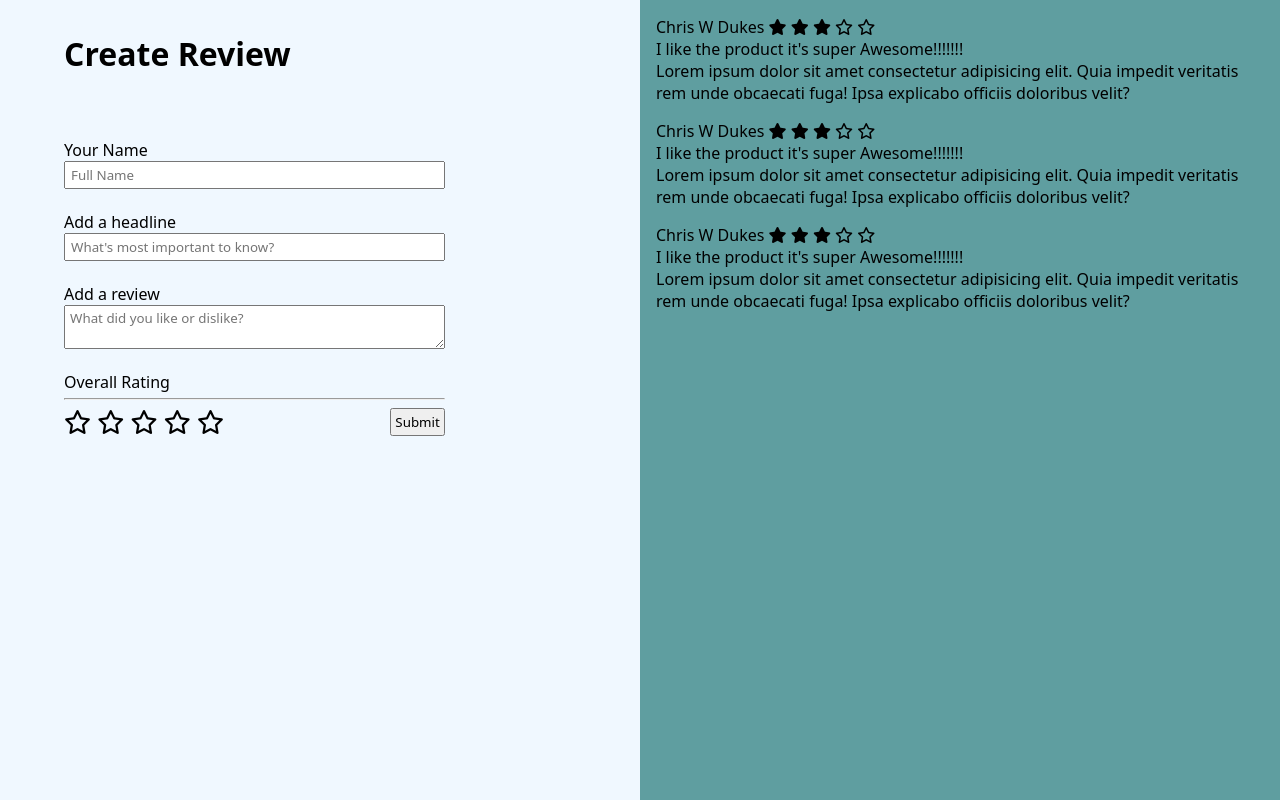
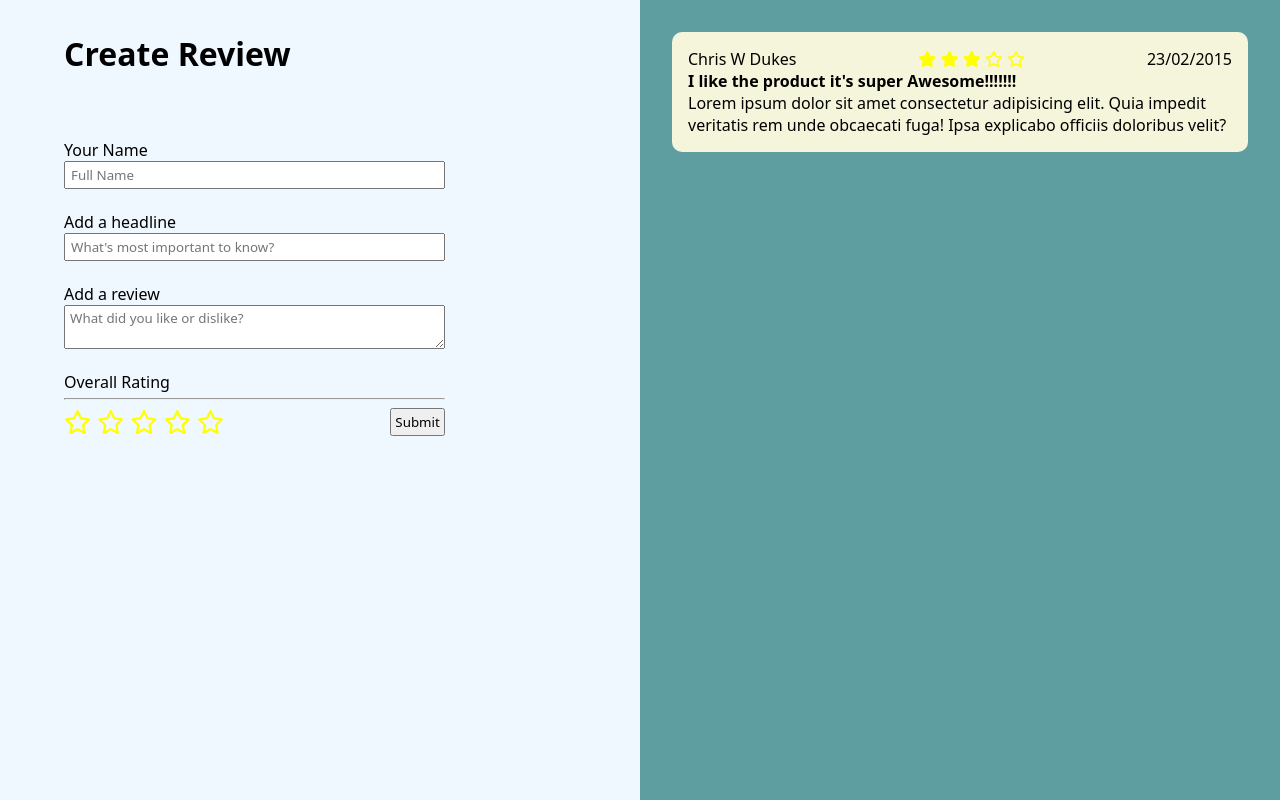
Before and after one commit to ha-rshh/ReviewCollector, a plain HTML site: page index.html in a window 1280 px wide. Drawn offline with Linux system fonts and the light colour scheme.

Commit message:
added css

```diff
--- a/index.html
+++ b/index.html
@@ -18,14 +18,19 @@
       <div class="form-box">
         <h1 class="heading">Create Review</h1>
         <div class="review-container">
-          <form class="review-form">
+          <div class="review-form" action="#">
             Your Name
             <br />
-            <input type="text" placeholder="Full Name" />
+            <input type="text" placeholder="Full Name" id="name" required />
             <br />
             Add a headline
             <br />
-            <input type="text" placeholder="What's most important to know?" />
+            <input
+              type="text"
+              id="title"
+              placeholder="What's most important to know?"
+              required
+            />
             <br />
             Add a review
             <br />
@@ -33,6 +38,7 @@
               name="text"
               id="review"
               placeholder="What did you like or dislike?"
+              required
             ></textarea>
             <br />
             Overall Rating
@@ -46,16 +52,17 @@
                 <i class="fa-regular fa-star"></i>
               </div>
               <div class="button-box">
-                <button class="submit-btn">Submit</button>
+                <button class="submit-btn" id="submit">Submit</button>
               </div>
             </div>
-          </form>
+          </div>
         </div>
       </div>
       <div class="review-list">
         <div class="review-list-container">
-          <ul class="review-ul">
-            <li>
+          <ul class="review-ul" id="reviews-list">
+            <li class="review-box">
+              <div class="user-details">
                 <span class="user-name"> Chris W Dukes </span>
                 <span class="user-rating">
                   <i class="fa-solid fa-star"></i>
@@ -63,45 +70,10 @@
                   <i class="fa-solid fa-star"></i>
                   <i class="fa-regular fa-star"></i>
                   <i class="fa-regular fa-star"></i>
+
                 </span>
-
-              <div class="user-title">
-                I like the product it's super Awesome!!!!!!!
+                <span>23/02/2015</span>
               </div>
-              <div class="user-review">
-                Lorem ipsum dolor sit amet consectetur adipisicing elit. Quia
-                impedit veritatis rem unde obcaecati fuga! Ipsa explicabo
-                officiis doloribus velit?
-              </div>
-            </li>
-            <li>
-              <span class="user-name"> Chris W Dukes </span>
-              <span class="user-rating">
-                <i class="fa-solid fa-star"></i>
-                <i class="fa-solid fa-star"></i>
-                <i class="fa-solid fa-star"></i>
-                <i class="fa-regular fa-star"></i>
-                <i class="fa-regular fa-star"></i>
-              </span>
-
-              <div class="user-title">
-                I like the product it's super Awesome!!!!!!!
-              </div>
-              <div class="user-review">
-                Lorem ipsum dolor sit amet consectetur adipisicing elit. Quia
-                impedit veritatis rem unde obcaecati fuga! Ipsa explicabo
-                officiis doloribus velit?
-              </div>
-            </li>
-            <li>
-              <span class="user-name"> Chris W Dukes </span>
-              <span class="user-rating">
-                <i class="fa-solid fa-star"></i>
-                <i class="fa-solid fa-star"></i>
-                <i class="fa-solid fa-star"></i>
-                <i class="fa-regular fa-star"></i>
-                <i class="fa-regular fa-star"></i>
-              </span>
 
               <div class="user-title">
                 I like the product it's super Awesome!!!!!!!
--- a/script.js
+++ b/script.js
@@ -1 +1,33 @@
 // Polyfill for indexOF
+//
+
+const userName = document.getElementById("name");
+const subject = document.getElementById("title");
+const review = document.getElementById("review");
+const submitBtn = document.getElementById("submit");
+const reviews = document.getElementById("reviews-list");
+const newReview = document.createElement("li");
+newReview.textContent = ` <span class="user-name"> ${userName.value} </span>
+              <span class="user-rating">
+                <i class="fa-solid fa-star"></i>
+                <i class="fa-solid fa-star"></i>
+                <i class="fa-solid fa-star"></i>
+                <i class="fa-regular fa-star"></i>
+                <i class="fa-regular fa-star"></i>
+              </span>
+
+              <div class="user-title">
+               ${subject.value}
+              </div>
+              <div class="user-review">
+                ${review}
+              </div>`;
+
+submitBtn.addEventListener("click", (e) => {
+  if (!userName.value || !subject.value || !review.value) {
+    console.log("please enter somthing");
+  } else {
+    console.log(userName.value, subject.value, review.value);
+  }
+
+});
--- a/style.css
+++ b/style.css
@@ -61,14 +61,33 @@ textarea {
 }
 
 .review-list-container {
+
   display: flex;
   flex-direction: column;
 }
 .review-ul{
-  margin: 1em;
+  margin: 2em;
   display: flex;
   flex-direction: column;
   align-items: center;
   gap: 1em;
 
 }
+.review-box{
+  background-color: beige;
+  padding: 1em;
+  border-radius: 10px;
+}
+
+.user-details{
+  /* margin-right: 3em; */
+  display: flex;
+  justify-content: space-between;
+}
+.fa-star{
+  color: yellow;
+
+}
+.user-title{
+  font-weight: bold;
+}
```
Lines whose indentation alone changed are shown as unchanged.
